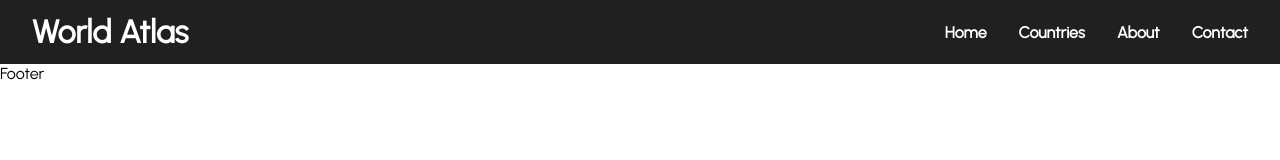
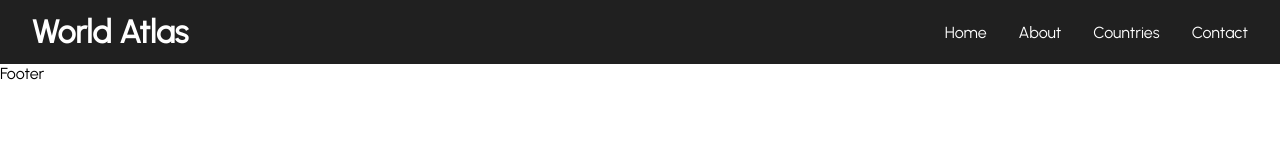
Before and after one commit to mdtabrezhossain/world-atlas, a React (Vite) app: page / in a window 1280 px wide. Shown: the top 160 px of the page. Built offline with nearby package versions, Linux system fonts and the light colour scheme.

Commit message:
navbar jsx & css edited

```diff
--- a/src/App.css
+++ b/src/App.css
@@ -1,19 +1,30 @@
 @import url("./style.css");
 
 .navbar {
-    grid-template-columns: 0.5fr 1fr;
-    align-items: center;
+    display: grid;
+    grid-template-columns: 2fr 1fr;
     height: 4rem;
     background-color: #202020;
 }
 
 .navbar_logo_container {
+    display: flex;
+    align-items: center;
+    justify-content: flex-start;
     padding-left: 2rem;
 }
 
-.navbar_ul_li {
+.navbar_ul_container {
     display: flex;
+    align-items: center;
     justify-content: flex-end;
-    gap: 2rem;
     padding-right: 2rem;
 }
+
+.navbar_ul {
+    display: flex;
+    align-items: center;
+    height: 100%;
+    gap: 2rem;
+    list-style-type: none;
+}
--- a/src/components/UI/Header.jsx
+++ b/src/components/UI/Header.jsx
@@ -1,25 +1,39 @@
 import React from 'react'
+import { GiHamburgerMenu } from 'react-icons/gi'
 import { NavLink } from 'react-router-dom'
 
 export default function Header() {
+    let isOnMobileView = false;
+
+    function checkIfIsActive(isActive) {
+        return isActive ? "font-bold" : "";
+    }
     return (
         <>
             <header>
                 <nav className="navbar grid">
                     <div className='navbar_logo_container'>
-                        <NavLink to="/" className={"font-xx-large font-bold text-white link-no-underline"}>
-                            World Atlas
-                        </NavLink>
+                        <NavLink to="/" className={"font-xx-large font-bold text-white link-no-underline"}>World Atlas</NavLink>
                     </div>
-                    <div>
-                        <ul>
-                            <li className='navbar_ul_li width-full'>
-                                <NavLink to="/home" className={"font-bold text-white link-no-underline"}>Home</NavLink>
-                                <NavLink to="/countries" className={"font-bold text-white link-no-underline"}>Countries</NavLink>
-                                <NavLink to="/about" className={"font-bold text-white link-no-underline"}>About</NavLink>
-                                <NavLink to="/contact" className={"font-bold text-white link-no-underline"}>Contact</NavLink>
-                            </li>
-                        </ul>
+                    <div className='navbar_ul_container'>
+                        {
+                            (isOnMobileView) ||
+                            (<ul className='navbar_ul flex-align-center'>
+                                <li>
+                                    <NavLink to="/home" className={({ isActive }) => `text-white link-no-underline ${checkIfIsActive(isActive)}`}>Home</NavLink>
+                                </li>
+                                <li>
+                                    <NavLink to="/about" className={({ isActive }) => `text-white link-no-underline ${checkIfIsActive(isActive)}`}>About</NavLink>
+                                </li>
+                                <li>
+                                    <NavLink to="/countries" className={({ isActive }) => `text-white link-no-underline ${checkIfIsActive(isActive)}`}>Countries</NavLink>
+                                </li>
+                                <li>
+                                    <NavLink to="/contact" className={({ isActive }) => `text-white link-no-underline ${checkIfIsActive(isActive)}`}>Contact</NavLink>
+                                </li>
+                            </ul>)
+                        }
+                        {isOnMobileView && <GiHamburgerMenu className='text-white font-size-xxlg' />}
                     </div>
                 </nav>
             </header >
--- a/src/style.css
+++ b/src/style.css
@@ -13,31 +13,6 @@ body {
     font-family: Urbanist;
 }
 
-.container {
-    padding: auto;
-    background-color: red;
-}
-
-.grid {
-    display: grid;
-}
-
-.grid-items-center {
-    place-items: center;
-}
-
-.grid-two-cols {
-    grid-template-columns: repeat(2, 1fr);
-}
-
-.grid-three-cols {
-    grid-template-columns: repeat(3, 1fr);
-}
-
-.grid-four-cols {
-    grid-template-columns: repeat(4, 1fr);
-}
-
 .font-xx-large {
     font-size: xx-large;
 }
@@ -50,10 +25,6 @@ body {
     text-decoration: none;
 }
 
-.list-style-none {
-    list-style-type: none;
-}
-
 .text-black {
     color: black;
 }
@@ -62,6 +33,6 @@ body {
     color: white;
 }
 
-.width-full {
-    width: 100%;
+.font-size-xxlg {
+    font-size: xx-large;
 }
```
